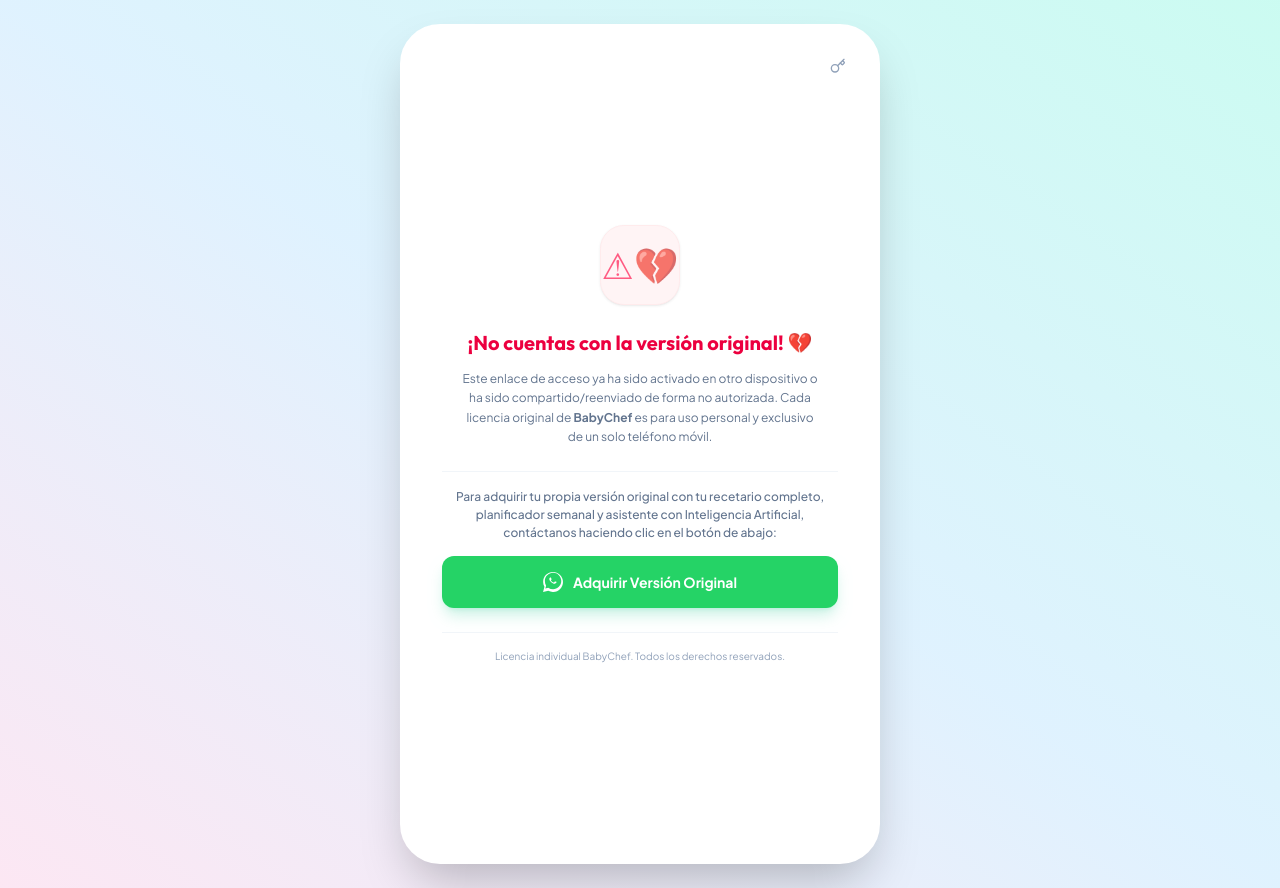
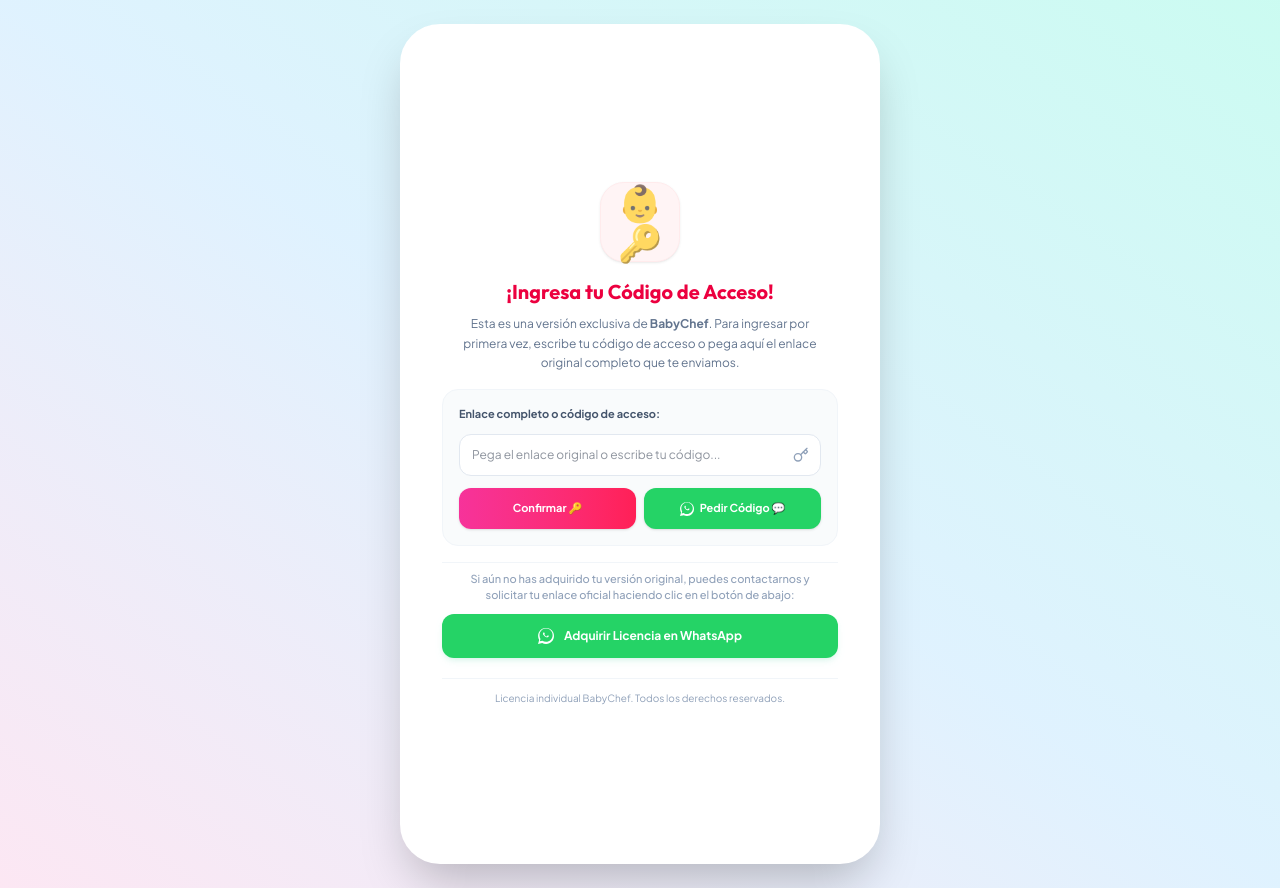
Before and after one commit to liziumventasonline-collab/BABY-CHEF-, a React (Vite) app: page / in a window 1280 px wide. Built offline with nearby package versions, Linux system fonts and the light colour scheme.

Commit message:
feat: add manual access code validation
Implement manual authentication entry with URL parameter parsing to provide an alternative access method for users.

```diff
--- a/src/App.tsx
+++ b/src/App.tsx
@@ -198,6 +198,12 @@
   const [emailInput, setEmailInput] = useState<string>("");
   const [emailError, setEmailError] = useState<string>("");
   const [isSubmittingEmail, setIsSubmittingEmail] = useState<boolean>(false);
+
+  // States for manual code insertion
+  const [manualCode, setManualCode] = useState<string>("");
+  const [manualError, setManualError] = useState<string>("");
+  const [isVerifyingManual, setIsVerifyingManual] = useState<boolean>(false);
+  const [adminClicks, setAdminClicks] = useState<number>(0);
 
   // Admin Panel States
   const [showAdminModal, setShowAdminModal] = useState<boolean>(false);
@@ -399,6 +405,64 @@
     checkUrlAuth();
   }, [deviceId]);
 
+  // --- Manual Access Submission ---
+  const handleManualAccessSubmit = async (e: FormEvent) => {
+    e.preventDefault();
+    if (!manualCode.trim()) return;
+
+    setManualError("");
+    setIsVerifyingManual(true);
+
+    try {
+      let parsedKey = manualCode.trim();
+
+      // Extract code if they paste a URL or query string containing "?"
+      if (parsedKey.includes("?")) {
+        const queryStr = parsedKey.substring(parsedKey.indexOf("?"));
+        const urlParams = new URLSearchParams(queryStr);
+        const paramKeys = ["acceso", "token", "key", "code", "licencia", "access"];
+        for (const pKey of paramKeys) {
+          if (urlParams.has(pKey)) {
+            parsedKey = urlParams.get(pKey) || parsedKey;
+            break;
+          }
+        }
+      } else if (parsedKey.includes("=")) {
+        // Handle "acceso=maria123" format
+        const parts = parsedKey.split("=");
+        parsedKey = parts[parts.length - 1].trim();
+      }
+
+      // Convert to clean lowercased string
+      parsedKey = parsedKey.trim().toLowerCase();
+
+      if (!parsedKey) {
+        setManualError("No se pudo detectar un código válido en el texto ingresado.");
+        setIsVerifyingManual(false);
+        return;
+      }
+
+      // Call the API endpoint to claim access
+      const data = await apiFetch("/api/claim-access", {
+        method: "POST",
+        body: JSON.stringify({ key: parsedKey, deviceId })
+      });
+
+      if (data && data.authorized) {
+        localStorage.setItem("babychef_is_authorized", "true");
+        localStorage.setItem("babychef_access_key", parsedKey);
+        setIsAuthorized(true);
+      } else {
+        setManualError(data.error || "El código ingresado es inválido o ya está en uso.");
+      }
+    } catch (err: any) {
+      console.error("Error verifying manual key:", err);
+      setManualError(err.message || "Error al validar tu acceso. Asegúrate de tener conexión a Internet.");
+    } finally {
+      setIsVerifyingManual(false);
+    }
+  };
+
   // --- Admin Logic ---
   const handleAdminLogin = async (e: FormEvent) => {
     e.preventDefault();
@@ -895,55 +959,111 @@
   if (isAuthorized === false) {
     return (
       <div className="min-h-screen w-full transition-colors duration-300 flex items-center justify-center py-0 md:py-6 px-0 md:px-4 bg-gradient-to-tr from-pink-100 via-sky-100 to-teal-100 text-slate-800">
-        <div className="relative w-full md:max-w-[480px] h-screen md:h-[840px] md:rounded-[40px] md:shadow-2xl overflow-hidden border-0 md:border-[10px] flex flex-col bg-white border-white text-slate-800 justify-center p-8 text-center space-y-6 animate-in fade-in zoom-in duration-300">
-
-          {/* Admin Access hidden shortcut button in top right corner */}
-          <button
-            onClick={() => {
-              setAdminEmailInput("liziumventasonline@gmail.com");
-              setShowAdminModal(true);
-            }}
-            className="absolute top-4 right-4 p-2 hover:bg-slate-100 rounded-full text-slate-400 hover:text-slate-600 transition-colors cursor-pointer"
-            title="Administración"
-          >
-            <Key className="w-4 h-4" />
-          </button>
-
-          <div className="space-y-6 animate-in fade-in duration-300">
+        <div className="relative w-full md:max-w-[480px] h-screen md:h-[840px] md:rounded-[40px] md:shadow-2xl overflow-hidden border-0 md:border-[10px] flex flex-col bg-white border-white text-slate-800 justify-center p-8 text-center space-y-5 animate-in fade-in zoom-in duration-300">
+
+          <div className="space-y-4 animate-in fade-in duration-300">
             <div className="w-20 h-20 bg-rose-50 rounded-3xl flex items-center justify-center text-4xl mx-auto border border-rose-100 text-rose-500 shadow-sm animate-pulse">
-              ⚠💔
+              👶🔑
             </div>
 
-            <div className="space-y-3">
+            <div className="space-y-2">
               <h2 className="font-display font-extrabold text-xl text-rose-600">
-                ¡No cuentas con la versión original! 💔
+                ¡Ingresa tu Código de Acceso!
               </h2>
-              <p className="text-xs text-slate-500 leading-relaxed px-4">
-                Este enlace de acceso ya ha sido activado en otro dispositivo o ha sido compartido/reenviado de forma no autorizada. Cada licencia original de <strong>BabyChef</strong> es para uso personal y exclusivo de un solo teléfono móvil.
+              <p className="text-xs text-slate-500 leading-relaxed px-2">
+                Esta es una versión exclusiva de <strong>BabyChef</strong>. Para ingresar por primera vez, escribe tu código de acceso o pega aquí el enlace original completo que te enviamos.
               </p>
             </div>
 
-            <div className="pt-4 border-t border-slate-100 space-y-3.5">
-              <p className="text-xs text-slate-500 font-medium leading-normal px-2">
-                Para adquirir tu propia versión original con tu recetario completo, planificador semanal y asistente con Inteligencia Artificial, contáctanos haciendo clic en el botón de abajo:
+            {/* Manual Code / Link Input Form */}
+            <form onSubmit={handleManualAccessSubmit} className="bg-slate-50/80 p-4 rounded-2xl border border-slate-100 space-y-3">
+              <label className="block text-left text-[11px] font-bold text-slate-600">
+                Enlace completo o código de acceso:
+              </label>
+              <div className="relative">
+                <input
+                  type="text"
+                  required
+                  placeholder="Pega el enlace original o escribe tu código..."
+                  value={manualCode}
+                  onChange={(e) => setManualCode(e.target.value)}
+                  className="w-full text-xs py-3 pl-3 pr-10 bg-white border border-slate-200 rounded-xl focus:outline-none focus:ring-1 focus:ring-rose-400 focus:border-rose-400 text-slate-800"
+                />
+                <div className="absolute right-3 top-1/2 -translate-y-1/2 text-slate-400">
+                  <Key className="w-4 h-4" />
+                </div>
+              </div>
+
+              {manualError && (
+                <p className="text-[10px] font-semibold text-rose-500 text-left bg-rose-50 p-2.5 rounded-xl border border-rose-100 leading-snug">
+                  ⚠ {manualError}
+                </p>
+              )}
+
+              <div className="grid grid-cols-2 gap-2">
+                <button
+                  type="submit"
+                  disabled={isVerifyingManual}
+                  className="w-full py-3 px-2.5 bg-gradient-to-r from-pink-500 to-rose-500 hover:from-pink-600 hover:to-rose-600 disabled:from-slate-300 disabled:to-slate-400 text-white font-extrabold text-[11px] rounded-xl transition-all flex items-center justify-center gap-1.5 cursor-pointer shadow-sm active:scale-[0.98]"
+                >
+                  {isVerifyingManual ? (
+                    <>
+                      <RefreshCw className="w-3.5 h-3.5 animate-spin" />
+                      <span>Validando...</span>
+                    </>
+                  ) : (
+                    <span>Confirmar 🔑</span>
+                  )}
+                </button>
+
+                <a
+                  href="https://wa.link/gwr63q?text=Hola!%20Por%20favor%20bríndame%20mi%20código%20de%20acceso%20para%20BabyChef"
+                  target="_blank"
+                  referrerPolicy="no-referrer"
+                  className="w-full py-3 px-2.5 bg-[#25D366] hover:bg-[#20ba5a] text-white font-extrabold text-[11px] rounded-xl transition-all flex items-center justify-center gap-1.5 cursor-pointer shadow-sm active:scale-[0.98] text-center"
+                >
+                  <svg className="w-3.5 h-3.5 fill-current shrink-0" viewBox="0 0 24 24" xmlns="http://www.w3.org/2000/svg">
+                    <path d="M.057 24l1.687-6.163c-1.041-1.804-1.588-3.849-1.587-5.946C.06 5.348 5.397.01 12.008.01c3.202.001 6.212 1.246 8.477 3.514 2.266 2.268 3.507 5.28 3.505 8.484-.004 6.657-5.34 11.997-11.953 11.997-2.005-.001-3.973-.502-5.724-1.455L0 24zm6.59-4.846c1.6.95 3.488 1.449 5.412 1.451 5.428 0 9.842-4.414 9.845-9.84.001-2.63-1.019-5.101-2.871-6.956-1.851-1.854-4.312-2.875-6.942-2.876-5.432 0-9.848 4.413-9.852 9.84-.001 1.96.512 3.878 1.488 5.584l-.975 3.562 3.655-.959zm10.158-6.938c-.287-.143-1.696-.837-1.959-.933-.262-.096-.452-.143-.642.143-.19.287-.736.933-.903 1.124-.166.19-.333.215-.62.072-1.332-.667-2.28-1.157-3.09-2.545-.147-.25-.03-.386.08-.5.1-.102.215-.251.322-.376.107-.125.143-.215.215-.359.071-.143.036-.269-.018-.376-.053-.107-.452-1.088-.62-1.492-.162-.392-.326-.339-.452-.345-.117-.006-.25-.007-.382-.007-.132 0-.347.049-.529.247-.182.197-.694.678-.694 1.654s.71 1.916.81 2.047c.099.13 1.398 2.135 3.387 2.99.473.203.842.325 1.129.417.475.15.908.129 1.248.078.381-.058 1.696-.694 1.935-1.363.238-.668.238-1.24.167-1.363-.071-.122-.262-.215-.55-.358z"/>
+                  </svg>
+                  <span>Pedir Código 💬</span>
+                </a>
+              </div>
+            </form>
+
+            <div className="pt-2 border-t border-slate-100 space-y-2.5">
+              <p className="text-[11px] text-slate-400 font-medium leading-normal px-2">
+                Si aún no has adquirido tu versión original, puedes contactarnos y solicitar tu enlace oficial haciendo clic en el botón de abajo:
               </p>
 
               <a
                 href="https://wa.link/gwr63q"
                 target="_blank"
                 referrerPolicy="no-referrer"
-                className="inline-flex w-full items-center justify-center gap-2.5 py-4 px-6 bg-[#25D366] hover:bg-[#20ba5a] text-white rounded-xl text-sm font-extrabold transition-all duration-200 transform hover:scale-[1.01] shadow-lg shadow-emerald-500/20 active:scale-[0.99] cursor-pointer"
+                className="inline-flex w-full items-center justify-center gap-2.5 py-3.5 px-6 bg-[#25D366] hover:bg-[#20ba5a] text-white rounded-xl text-xs font-extrabold transition-all duration-200 transform hover:scale-[1.01] shadow-md shadow-emerald-500/10 active:scale-[0.99] cursor-pointer"
               >
-                <svg className="w-5 h-5 fill-current" viewBox="0 0 24 24" xmlns="http://www.w3.org/2000/svg">
+                <svg className="w-4 h-4 fill-current" viewBox="0 0 24 24" xmlns="http://www.w3.org/2000/svg">
                   <path d="M.057 24l1.687-6.163c-1.041-1.804-1.588-3.849-1.587-5.946C.06 5.348 5.397.01 12.008.01c3.202.001 6.212 1.246 8.477 3.514 2.266 2.268 3.507 5.28 3.505 8.484-.004 6.657-5.34 11.997-11.953 11.997-2.005-.001-3.973-.502-5.724-1.455L0 24zm6.59-4.846c1.6.95 3.488 1.449 5.412 1.451 5.428 0 9.842-4.414 9.845-9.84.001-2.63-1.019-5.101-2.871-6.956-1.851-1.854-4.312-2.875-6.942-2.876-5.432 0-9.848 4.413-9.852 9.84-.001 1.96.512 3.878 1.488 5.584l-.975 3.562 3.655-.959zm10.158-6.938c-.287-.143-1.696-.837-1.959-.933-.262-.096-.452-.143-.642.143-.19.287-.736.933-.903 1.124-.166.19-.333.215-.62.072-1.332-.667-2.28-1.157-3.09-2.545-.147-.25-.03-.386.08-.5.1-.102.215-.251.322-.376.107-.125.143-.215.215-.359.071-.143.036-.269-.018-.376-.053-.107-.452-1.088-.62-1.492-.162-.392-.326-.339-.452-.345-.117-.006-.25-.007-.382-.007-.132 0-.347.049-.529.247-.182.197-.694.678-.694 1.654s.71 1.916.81 2.047c.099.13 1.398 2.135 3.387 2.99.473.203.842.325 1.129.417.475.15.908.129 1.248.078.381-.058 1.696-.694 1.935-1.363.238-.668.238-1.24.167-1.363-.071-.122-.262-.215-.55-.358z"/>
                 </svg>
-                <span>Adquirir Versión Original</span>
+                <span>Adquirir Licencia en WhatsApp</span>
               </a>
             </div>
           </div>
 
           {/* SHARED FOOTER FOR ACCREDITED LICENSING */}
-          <div className="pt-4 border-t border-slate-100 text-[10px] text-slate-400 leading-normal">
+          <div
+            onClick={() => {
+              setAdminClicks(prev => {
+                const next = prev + 1;
+                if (next >= 5) {
+                  setAdminEmailInput("liziumventasonline@gmail.com");
+                  setShowAdminModal(true);
+                  return 0;
+                }
+                return next;
+              });
+            }}
+            className="pt-3 border-t border-slate-100 text-[10px] text-slate-400 leading-normal cursor-default select-none hover:text-slate-500 active:text-slate-600 transition-colors"
+          >
             Licencia individual BabyChef. Todos los derechos reservados.
           </div>
         </div>
```
